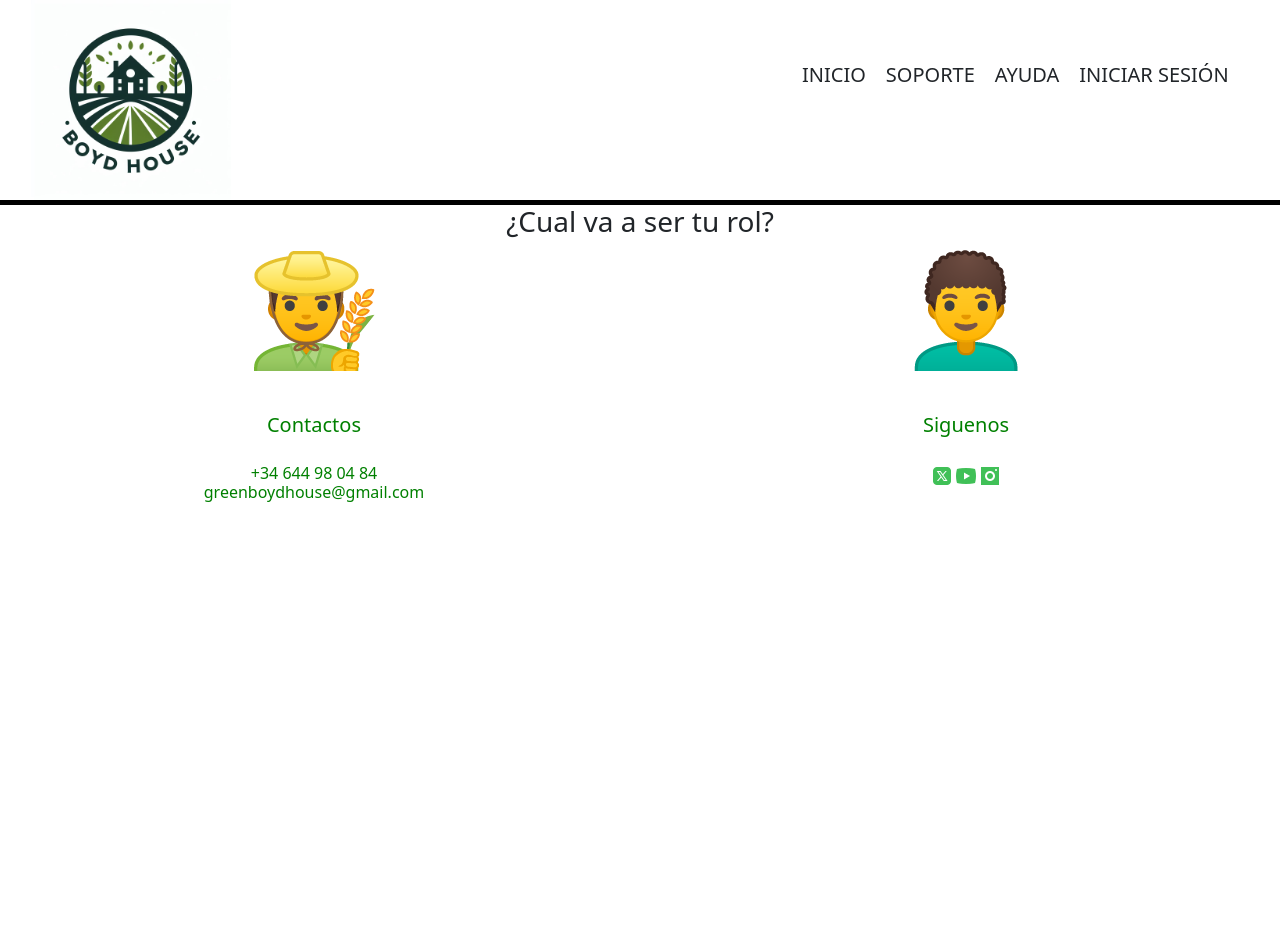
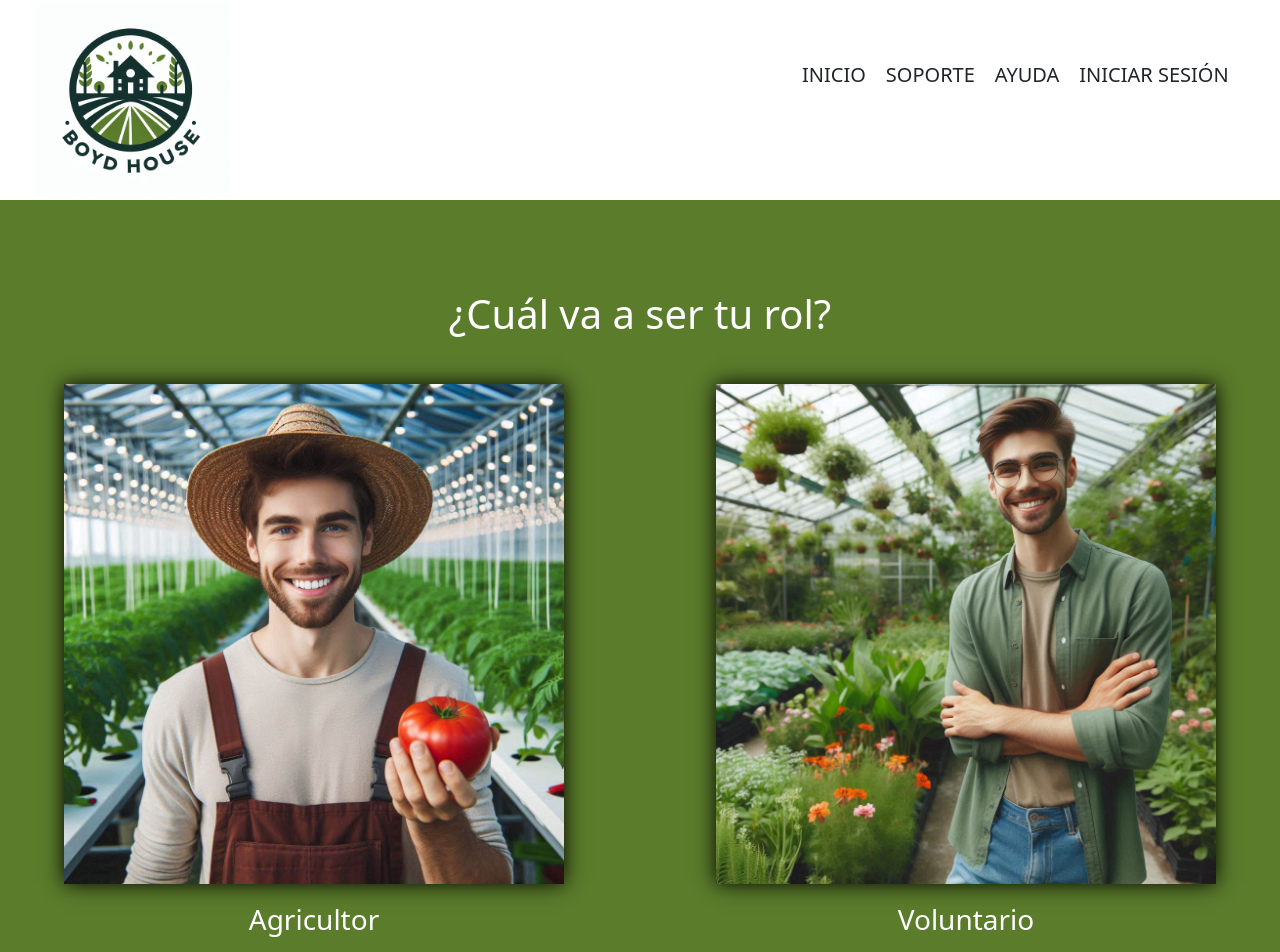
Before and after one commit to Pepesk34/TFG, a React (Create React App) app in the folder proyecto/client/: page /registrarse in a window 1280 px wide. Shown: the top 952 px of the page. Before the commit the page ends 800 px from the top, so only its background shows below. Built offline with nearby package versions, Linux system fonts and the light colour scheme.

Commit message:
css recuperado

```diff
--- a/proyecto/client/src/components/componentes_cuerpo/registrarse.js
+++ b/proyecto/client/src/components/componentes_cuerpo/registrarse.js
@@ -1,14 +1,14 @@
 import '../estilo.css';
 import { BrowserRouter, Routes, Route, Link, Navigate } from "react-router-dom";
-import agricultor from "../imagenes/agricultor.png";
-import voluntario from "../imagenes/voluntario.png"
+import agricultor from "../imagenes/agricultor.jpg";
+import voluntario from "../imagenes/voluntario.jpg"
 const Registrarse = () => {
     return (
-        <div>
+        <div id="div_registrarse">
             <div className='row'>
                 <div className='col-xl-12'>
-                    <div id="preguntarol">
-                        <h3>¿Cual va a ser tu rol?</h3>
+                    <div id="pregunta_rol">
+                        <h1>¿Cuál va a ser tu rol?</h1>
                     </div>
 
                 </div>
@@ -16,15 +16,17 @@ const Registrarse = () => {
             <div className='row'>
                 <div className='col-xl-6'>
                     <Link to="/agricultor">
-                        <img src={agricultor} />
+                        <img id="img_agricultor" src={agricultor} />
                     </Link>
+                    <h3 id="h3_agricultor">Agricultor</h3>
+
 
                 </div>
                 <div className='col-xl-6'>
                     <Link to="voluntario">
-                    <img src={voluntario} />
+                    <img id="img_voluntario"src={voluntario} />
                     </Link>
-
+                    <h3 id="h3_voluntario">Voluntario</h3>
                 </div>
             </div>
         </div>
--- a/proyecto/client/src/components/estilo.css
+++ b/proyecto/client/src/components/estilo.css
@@ -31,10 +31,6 @@ img {
     text-align: right;
 
 
-}
-
-#cabecera {
-    border-bottom: 5px solid black;
 }
 
 #divimagen1 {
@@ -119,8 +115,6 @@ img {
 #fila1 {
     background-color: #5B7C2B;
 
-    border-bottom: 5px solid black;
-
 }
 
 #image-data {
@@ -195,7 +189,43 @@ img {
     width: 100%;
     transition: 800ms ease all;
 }
-
+#div_registrarse{
+    padding-top: 7%;
+    background-color: #5B7C2B;
+    color: #fff;
+    padding-bottom: 7%;
+}
+#img_agricultor{
+    width: 500px;
+    height: auto;
+    animation-iteration-count: 1;
+    animation-duration: 1.5s;
+    animation-name: animacion2;
+    box-shadow: 0 0 20px black;
+}
+#img_voluntario{
+    width: 500px;
+    height: auto;
+    animation-iteration-count: 1;
+    animation-duration: 1.5s;
+    animation-name: animacion3;
+    box-shadow: 0 0 20px black;
+}
+#pregunta_rol{
+    padding-bottom: 3%;
+}
+#h3_agricultor{
+    padding-top: 3%;
+    animation-iteration-count: 1;
+    animation-duration: 1.5s;
+    animation-name: animacion2;
+}
+#h3_voluntario{
+    padding-top: 3%;
+    animation-iteration-count: 1;
+    animation-duration: 1.5s;
+    animation-name: animacion3;
+}
 @media only screen and (min-width: 600px) and (max-width: 1200px) {
     /* Aquí el estilo de pantallas medianas */
 
```
Also changed, not shown: proyecto/client/src/components/imagenes/agricultor.jpg (added), proyecto/client/src/components/imagenes/voluntario.jpg (added).
